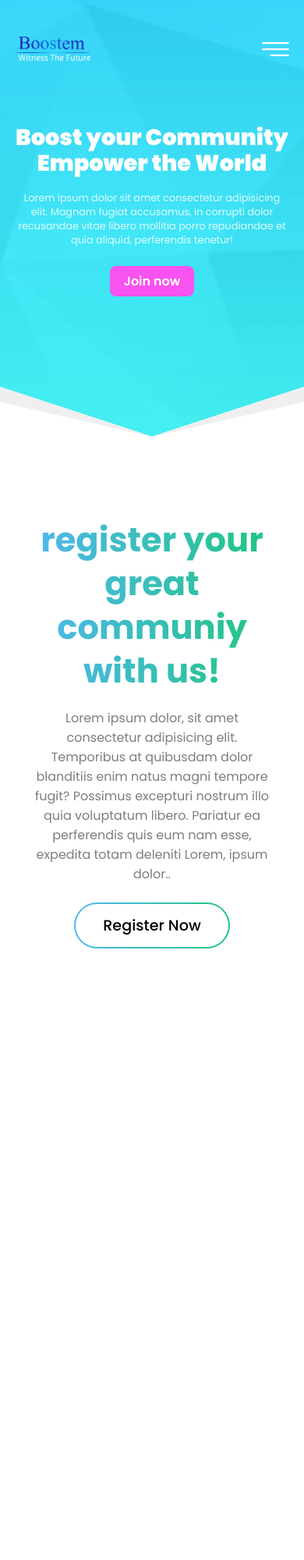
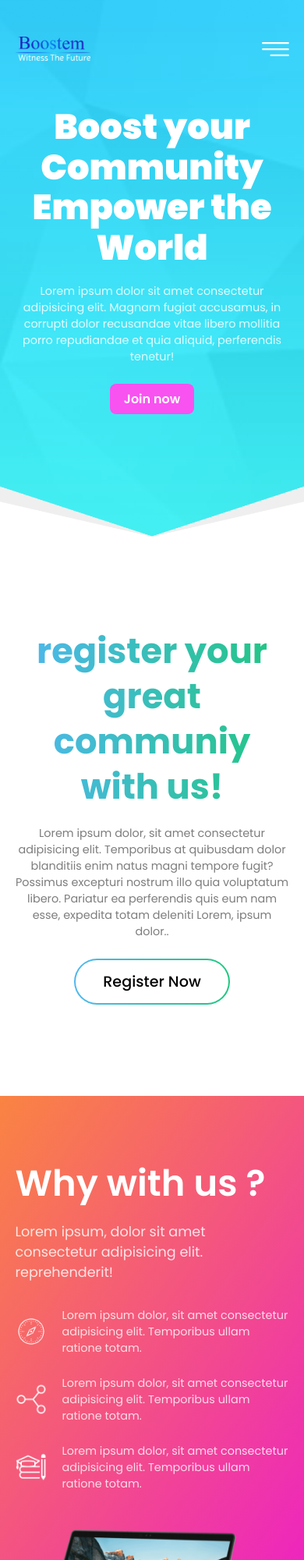
Before and after one commit to sumitchoudharySEM/boostem_html, a plain HTML site: page index.html in a window 390 px wide. Shown: the top 2000 px of the page at 78% size. Before the commit the page ends 1320 px from the top, so only its background shows below. Drawn offline with Linux system fonts and the light colour scheme.

Commit message:
all sections till now are responsive

```diff
--- a/index.html
+++ b/index.html
@@ -56,7 +56,7 @@
     <!-- header eng heair -->
     <!-- learn more start heair -->
     <div class="learn-more">
-      <div class="learn-more-content">
+      <div class="learn-more-content max-width">
         <h1>
           register your great communiy <br />
           with us!
@@ -74,7 +74,8 @@
     </div>
     <!-- learn more ends heair -->
     <!-- intro video section starts heair -->
-    <!-- <div class="intro-video">
+    <div class="intro-video">
+      <div class="max-width">
         <div class="intro-video-left">
           <h2>Why with us ?</h2>
           <p>
@@ -106,7 +107,8 @@
         <div class="intro-video-right">
           <img src="./IMG/leptop.png" alt="">
         </div>
-    </div> -->
+      </div>
+    </div>
 
     <!-- java script -->
     <script src="./app.js"></script>
--- a/style.css
+++ b/style.css
@@ -246,7 +246,8 @@ button {
     /* background-size: contain; */
     position: absolute;
     bottom: 0;
-    align-items: center;
+
+    /* align-items: center; */
     z-index: -10;
     /* background-attachment: fixed; */
 }
@@ -296,7 +297,7 @@ button {
 /* header seaction ends heair */
 /* learn-more section starts heair */
 .learn-more{
-    height: 90vh;
+    min-height: 85vh;
     max-width: 100vw;
     background-color: white;
     display: flex;
@@ -309,7 +310,7 @@ button {
     align-items: center;
     flex-direction: column;
     background-color: white;
-    width: 80vw;
+    /* width: 80vw; */
     max-width: 70rem;
 }
 .learn-more-content p{
@@ -356,12 +357,19 @@ button {
 
  /* intro video section starts heair */
  .intro-video{
-    height: 90vh;
     max-width: 100vw;
-    padding: 0 10vw;
+    /* width: 100vw; */
+    padding: 3rem 0;
+    /* padding: 0 10vw; */
     box-sizing: border-box;
-    display: flex;
     background-image: linear-gradient(125deg , #FA8442, #EB14D5);
+ }
+ .intro-video .max-width{
+  min-height: 85vh;
+  display: flex;
+  height: 100%;
+  align-items: center;
+  justify-content: center;
  }
  .intro-video .intro-video-left{
     width: 50%;
@@ -383,7 +391,8 @@ button {
 }
 .intro-video-content{
   display: flex;
-  width: 70%;
+  max-width: 29rem;
+  /* width: 70%; */
   align-items: center;
   padding-top: 1.5rem;
 
@@ -421,6 +430,26 @@ button {
       width: 90vw;
       margin: 0 5vw;
     }
+    .intro-video .max-width{
+      flex-direction: column;
+     }
+     .intro-video .intro-video-left {
+      width: 100%;
+     }
+     .intro-video .intro-video-left p {
+      font-size: 1.1rem;
+     }
+     .intro-video-content{
+      max-width: 40rem;
+     }
+     .intro-video-left .intro-video-content p{
+      font-size: 0.9rem;
+     }
+     .intro-video .intro-video-right{
+      margin-top: 3rem;
+      width: 70%;
+      min-width: 20rem;
+     }
     .menu-item {
       margin: 0 1rem;
     }
@@ -454,13 +483,13 @@ button {
     width: 6rem;
 }
   .header{
-    height: 38rem;
+    max-height: 43rem;
   }
   .header-content h1{
-    font-size: 1.8rem;
+    font-size: 2.8rem;
   }
   .header-content p{
-    font-size: 0.8rem;
+    font-size: 0.9rem;
   }
   .header-content button{
     font-size: 1rem;
@@ -476,6 +505,13 @@ button {
       padding-bottom: 10px;
       padding-top: 15px;
   }
+  .learn-more-content p{
+    font-size: 0.9rem;
+  }
+  .learn-more-content h1{
+    font-size: 2.8rem;
+  }
+
   /* .mobilemenu{
       display: block;
   } */
```
Lines whose indentation alone changed are shown as unchanged.
